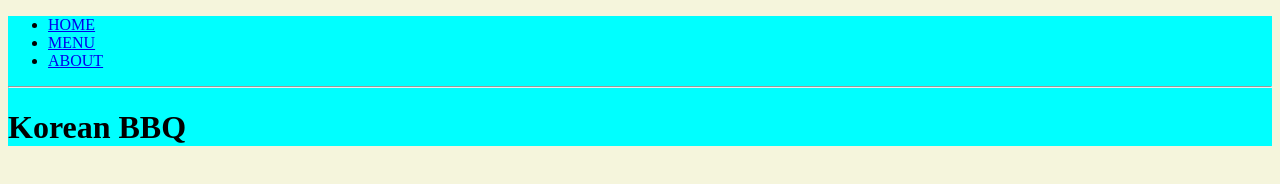
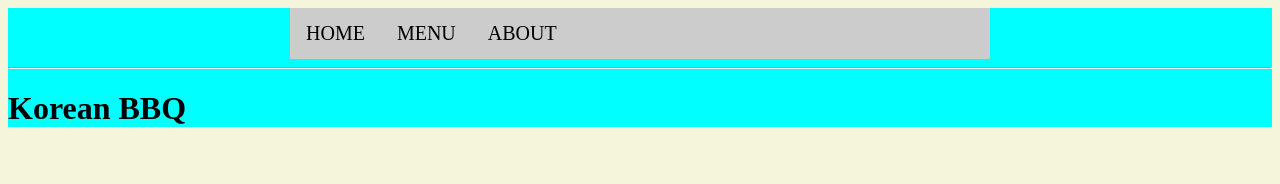
Before and after one commit to Seogull/kbbq-website, a plain HTML site: page index.html in a window 1280 px wide. Drawn offline with Linux system fonts and the light colour scheme.

Commit message:
testing alignment with navbar

```diff
--- a/index.html
+++ b/index.html
@@ -6,13 +6,11 @@
     </head>
     <body class="body">
         <header class="main-header">
-            <nav>
-                <ul>
-                    <li><a href="index.html">HOME</a></li>
-                    <li><a href="menu.html">MENU</a></li>
-                    <li><a href="about.html">ABOUT</a></li>
-                </ul>
-            </nav>
+            <div class = "navbar">
+                <a href="index.html">HOME</a>
+                <a href="menu.html">MENU</a>
+                <a href="about.html">ABOUT</a>
+            </div>
             <hr>
             <h1>Korean BBQ</h1>
         </header>
--- a/styles.css
+++ b/styles.css
@@ -6,6 +6,20 @@
 }
 .a{
     background-image: url("9292-korean-bbq1.jpg");
-
+}
+.navbar{
+    background-color: #CCCCCC;
+	overflow: hidden;
+	width: 700px;
+	margin: auto;
 
 }
+
+.navbar a{
+    float: left;
+	color: black;
+	text-align: center;
+	padding: 14px 16px;
+	text-decoration: none;
+	font-size: 20px;
+}
```
